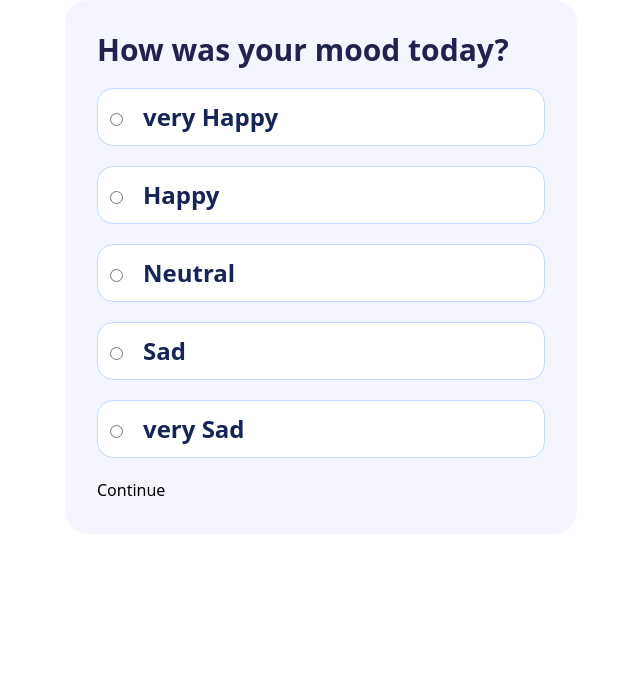
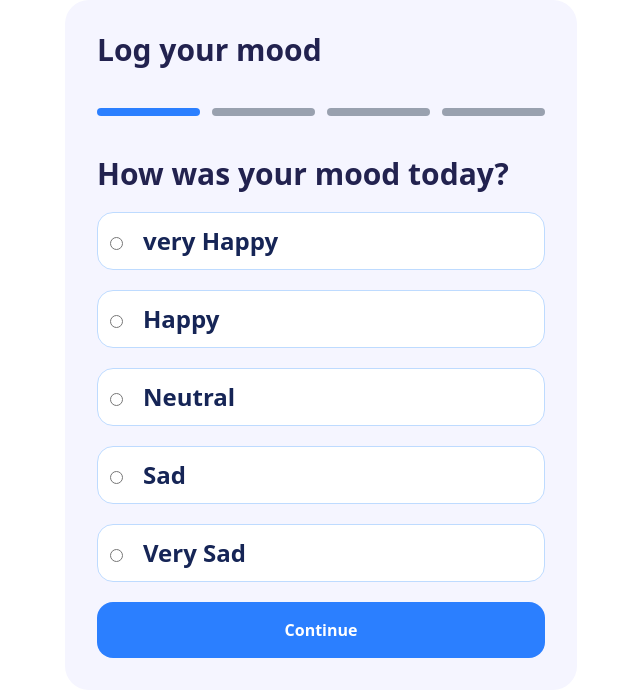
Before and after one commit to K-nass/mood-track, a React (Vite) app: page / in a window 1280 px wide. Shown: the top 696 px of the page, without its empty margins (319-959 px from the left). Built offline with nearby package versions, Linux system fonts and the light colour scheme.

Commit message:
added steps indactor

```diff
--- a/src/components/MoodForm/MoodForm.jsx
+++ b/src/components/MoodForm/MoodForm.jsx
@@ -6,7 +6,7 @@ const moods = [
   { id: 2, moodName: "Happy", moodImg: "" },
   { id: 3, moodName: "Neutral", moodImg: "" },
   { id: 4, moodName: "Sad", moodImg: "" },
-  { id: 5, moodName: "very Sad", moodImg: "" },
+  { id: 5, moodName: "Very Sad", moodImg: "" },
 ];
 export default function MoodForm({
   state,
@@ -23,7 +23,7 @@ export default function MoodForm({
       {moods.length > 0
         ? moods.map((m) => (
             <div
-              className={`my-5 space-x-5 rounded-2xl border border-blue-200 p-3 text-2xl font-semibold text-blue-950 ${state.moodName == m.moodName ? "border-2 border-blue-500" : ""} cursor-pointer bg-white`}
+              className={`my-5 space-x-5 rounded-2xl border border-blue-200 p-3 text-2xl font-semibold text-blue-950 ${state.moodName == m.moodName ? "border-2 border-blue-500" : ""} box-border cursor-pointer bg-white hover:bg-[#f5f5ff]`}
             >
               <input
                 className="accent-blue-500"
@@ -47,6 +47,7 @@ export default function MoodForm({
         : "there is no moods"}
 
       <button
+        className="w-full cursor-pointer rounded-2xl bg-blue-500 p-4 font-bold text-white hover:bg-blue-600"
         onClick={(e) => {
           e.preventDefault();
           if (!state.moodName) {
--- a/src/components/MultiStepForm/MultiStepForm.jsx
+++ b/src/components/MultiStepForm/MultiStepForm.jsx
@@ -38,6 +38,21 @@ export default function MultiStepForm() {
 
   return (
     <div className="m-auto w-lg rounded-3xl bg-[#f5f5ff] p-8">
+      <h1 className="text-3xl font-bold text-[#22224f]">Log your mood</h1>
+      <div className="my-10 flex justify-between gap-3">
+        <span
+          className={`h-2 w-1/4 rounded ${state.step === 1 ? "bg-blue-500" : "bg-gray-400"}`}
+        ></span>
+        <span
+          className={`h-2 w-1/4 rounded ${state.step === 2 ? "bg-blue-500" : "bg-gray-400"}`}
+        ></span>
+        <span
+          className={`h-2 w-1/4 rounded ${state.step === 3 ? "bg-blue-500" : "bg-gray-400"}`}
+        ></span>
+        <span
+          className={`h-2 w-1/4 rounded ${state.step === 4 ? "bg-blue-500" : "bg-gray-400"}`}
+        ></span>
+      </div>
       {state.step == 1 && (
         <MoodForm
           state={state}
```
